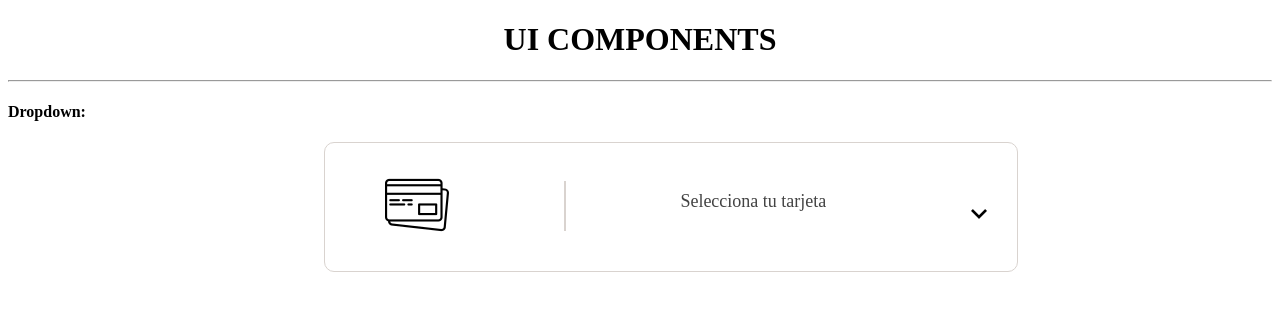
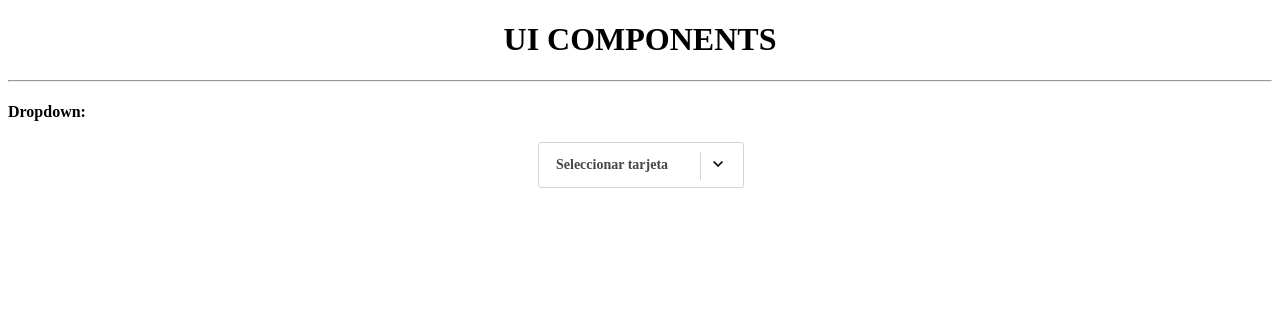
Before and after one commit to LuchoDevel/UIComponents, an Angular app: page / in a window 1280 px wide. Shown: the top 310 px of the page. Built offline with nearby package versions, Linux system fonts and the light colour scheme.

Commit message:
Ajuste funcional de dropdown
 - se acmodan estilos para que funcione segun el estilo de itau

```diff
--- a/src/app/components/creditcarddropdown/creditcarddropdown.component.html
+++ b/src/app/components/creditcarddropdown/creditcarddropdown.component.html
@@ -1,45 +1,3 @@
-<!--<div class="credicard-dropdown">
-
-    <div class="textfirst">
-        <div class="icon-dropdown">
-            <img src="assets/img/ico/cards-ico.jpg" alt="">
-        </div>
-        <div class="separator"></div>
-        <div class="optionText">
-                Select
-                <img src="https://cdn4.iconfinder.com/data/icons/ionicons/512/icon-arrow-down-b-128.png" width="10" height="10" class="down" />
-        </div>
-    </div>
-
-
-    <ul>
-      <li class="input-option" data-value="1">
-        <img src="https://cdn2.iconfinder.com/data/icons/designers-and-developers-icon-set/32/image-512.png" alt="" width="20" height="20" /> Text1
-      </li>
-      <li class="input-option" data-value="2">
-        <img src="https://cdn2.iconfinder.com/data/icons/designers-and-developers-icon-set/32/image-512.png" alt="" width="20" height="20" /> Text2
-      </li>
-      <li class="input-option" data-value="3">
-        <img src="https://cdn2.iconfinder.com/data/icons/designers-and-developers-icon-set/32/image-512.png" alt="" width="20" height="20" /> Text3
-      </li>
-    </ul>
-    <input type="hidden" class="option" name="namesubmit" value="" />
-  </div>-->
-
-<!--<div class="credit-card-dropdown">
-    <div class="icono">
-        <img src="assets/img/ico/cards-ico.jpg" alt="">
-    </div>
-    <div class="separador"></div>
-    <div class="texto">
-
-    </div>
-    <div class="flecha">
-        <img src="assets/img/ico/arrow-icon.png" alt="">
-    </div>
-</div>-->
-
-
 <!--Credit Card Dropdown
 @Author Luis Morales
 -->
@@ -47,15 +5,12 @@
     <div class="selectbox" (click)="activeSelect()">
       <!--SELECT-->
         <div class="select" id="select">
-          <div class="icono-select">
-            <img src="assets/img/ico/credit-card-ico.png" alt="">
+          <div class="contenido-select">
+            <p class="descripcion">Seleccionar tarjeta</p>
           </div>
           <div class="separador"></div>
-          <div class="contenido-select">
-            <p class="descripcion">Selecciona tu tarjeta</p>
-          </div>
           <div class="arrow-select">
-            <img src="assets/img/ico/down-arrow-icon.png" alt="">
+            <img [src]="arrowIcon" alt="">
           </div>
         </div>
       <!-- FIN SELECT-->
@@ -73,15 +28,6 @@
               </div>
             </a>
           </ng-container>
-
-          <!-- <a href="#" id="opcion">
-              <div class="contenido-opcion">
-                  <img src="assets/img/ico/card-visa-ico.png" alt="masterIco">
-                  <div class="textos">
-                    <p class="descripcion">**** 666</p>
-                  </div>
-              </div>
-            </a> -->
       </div>
       <!--FIN OPTIONS-->
       </div>
--- a/src/app/components/creditcarddropdown/creditcarddropdown.component.scss
+++ b/src/app/components/creditcarddropdown/creditcarddropdown.component.scss
@@ -59,12 +59,13 @@ a{
 
 .contendor{
     font-family: 'Open Sans', sans-serif;
-    width: 90%;
+    width: 100%;
 
 }
 
 .selectbox{
-    width: 50%;
+    width:204px;
+    height: 40px;
     margin: auto;
     position: relative;
 }
@@ -72,69 +73,61 @@ a{
 .select{
     width: 100%;
     box-shadow: 0px 0px 0px rgba($color: #000000, $alpha: .16);
-    border-radius: 10px;
+    border-radius: 3px;
     cursor: pointer;
     display: flex;
     justify-content: space-between;
-    margin-bottom: 30px;
-    padding: 30px;
+    margin-bottom: 0px;
+    padding: 0px;
     transition: .2s ease all;
     position: relative;
     z-index: 200;
     border: 1px solid #d9d3cf;
 }
 
-.select.active,
 .select:hover{
-    box-shadow: 0px 5px 10px rgba($color: #000000, $alpha: .16);
-    border: 2px solid #afadac;
+   /* box-shadow: 0px 5px 10px rgba($color: #000000, $alpha: .16);  */
+    border: 1px solid #afadac;
 
-}
-
-.select.active:before{
-    content: "";
-    display: block;
-    height: 0;
-    width: 0;
-    border-top: 15px solid #ce5c24;
-    border-right: 15px solid transparent;
-    border-bottom: 15px solid transparent;
-    border-left: 15px solid transparent;
-    position: absolute;
-    bottom: -30px;
-    left: calc(50% - 15px);
 }
 
 .separador {
     grid-area: "separador";
-    border-left: 2px solid #d9d3cf;
-    height: 50px;
-    margin-top: 8px;
+    border-left: 1px solid #d9d3cf;
+    height: 28px;
+    margin-top: calc(10% - 12px);
 }
 
 .select .arrow-select{
-    margin-left: 30px;
+    width: 30px;
+    margin-left: 0px;
+    margin-top: 12px;
 }
 
-
+.select .arrow-select img {
+    width: 10px;
+}
 
 .descripcion{
-    scroll-margin-bottom: 10px;
-    font-size: 18px;
-    color: #434343;
+    font-size: 14px;
+    font-weight: bold;
+    color: #464646;
+    margin-left: 17px;
+    margin-right: 20px;
 }
 
 .opciones{
-    background: #5c5a5a;
-    border-radius: 10px;
-    box-shadow: 0px 0px 0px rgba($color: #000000, $alpha: .16);
+    width: 204px;
+    box-shadow: 0px 1px 7px rgba($color: #000000, $alpha: .3);
     z-index: 100;
     display: none;
-    width: 100%;
 }
 
 .opciones.active{
-    display: contents;
+    width: 204px;
+    display: block;
+    background: #ffffff;
+    box-shadow: 0px 1px 7px rgba($color: #000000, $alpha: .3);
     animation: fadeIn .3s forwards;
 }
 
@@ -142,40 +135,62 @@ a{
 /**ANIMACIONES FADEIN*/
 @keyframes fadeIn {
     from{
-        transform: translateY(-50px);
+        transform: translateY(-5px);
     }
     to{
-        transform: translateY(0px);
+        transform: translateY(3px);
     }
 }
 
 .contenido-opcion{
-    width: 100%;
+    margin-top: 3px;
+    width: 204px;
     display: flex;
     align-items: center;
     transition: .2s ease all;
 }
 
-.opciones .contenido-opcion {
-    padding: 30px;
+.contenido-select .contenido-opcion {
+    width: 149px;
 }
 
-.contenido-opcion img {
-    width: 60px;
-    height: 60px;
-    margin-right: 30px;
+.contenido-select .contenido-opcion img{
+    width: 31px;
+    height: 25px;
+    margin-left: 15px;
+    padding:0px;
 }
 
+
+/*
+* Icono de tarjeta en las opciones
+*/
+.opciones .contenido-opcion img {
+    width: 31px;
+    height: 25px;
+    margin-left: 50px;
+}
+
+
+
 .opciones .contenido-opcion:hover {
-    background: #ce5c24;
-    border-radius: 10px;
-    box-shadow: 0px 5px 10px rgba($color: #000000, $alpha: .16);
+    max-width: 204px;
+    background: rgba($color: #fdf0e5, $alpha: .7);
+}
 
+.opciones .contenido-opcion .titulo,
+.opciones.contenido-opcion .descripcion{
+    width:60px;
+    font-size: 14px;
+    font-weight: bold;
+    letter-spacing: -.08px;
+    line-height: 24px;
+    padding-left: 15px;
 }
 
 .opciones .contenido-opcion:hover .titulo,
 .opciones .contenido-opcion:hover .descripcion{
-    color: #fff;
+    color: #000000;
 }
 
 .arrow-select{
--- a/src/app/components/creditcarddropdown/creditcarddropdown.component.ts
+++ b/src/app/components/creditcarddropdown/creditcarddropdown.component.ts
@@ -19,9 +19,13 @@ export class CreditcarddropdownComponent implements OnInit {
   private opciones: any;
   private contenidoSelect: any;
 
+  public isActiveSelect:boolean;
   public listCard:ListCreditCard[];
+  public arrowIcon:string;
 
   constructor(@Inject(DOCUMENT) private document: Document) {
+
+    this.isActiveSelect = false;
 
     this.listCard = [
       {descripcion: '**** 4512', imagen: 'assets/img/ico/card-master-ico.png', valor: '**** 4512'},
@@ -31,6 +35,8 @@ export class CreditcarddropdownComponent implements OnInit {
   }
 
   ngOnInit() {
+    this.arrowIcon = 'assets/img/ico/down-arrow-icon.png';
+
     this.initVar();
   }
 
@@ -41,8 +47,14 @@ export class CreditcarddropdownComponent implements OnInit {
   }
 
   activeSelect(){
+    this.isActiveSelect = !this.isActiveSelect;
+
+    this.arrowIcon = ( this.isActiveSelect) ? 'assets/img/ico/up-arrow-icon.png' : 'assets/img/ico/down-arrow-icon.png';
+
+
     this.select.classList.toggle('active');
     this.opciones.classList.toggle('active');
+
   }
 
   selectOption(card, $e){
```
Also changed, not shown: src/assets/img/ico/up-arrow-icon.png (added).
